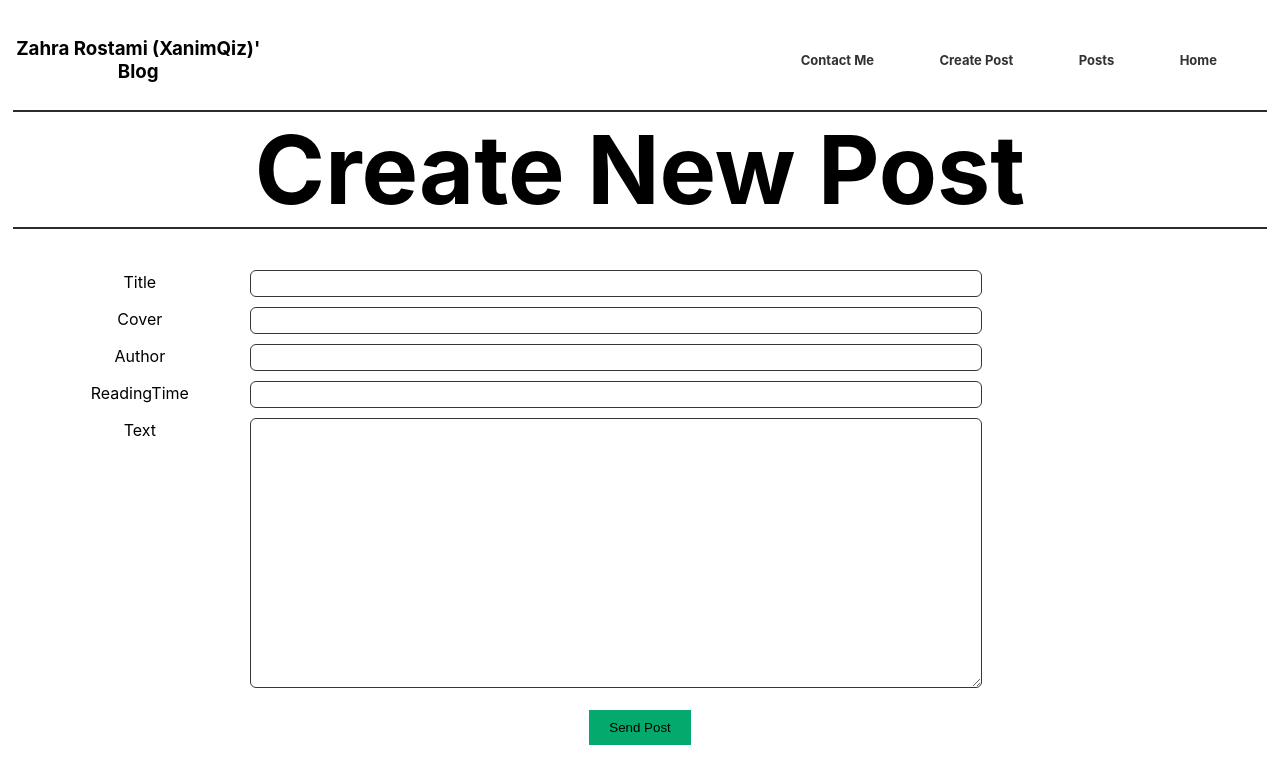
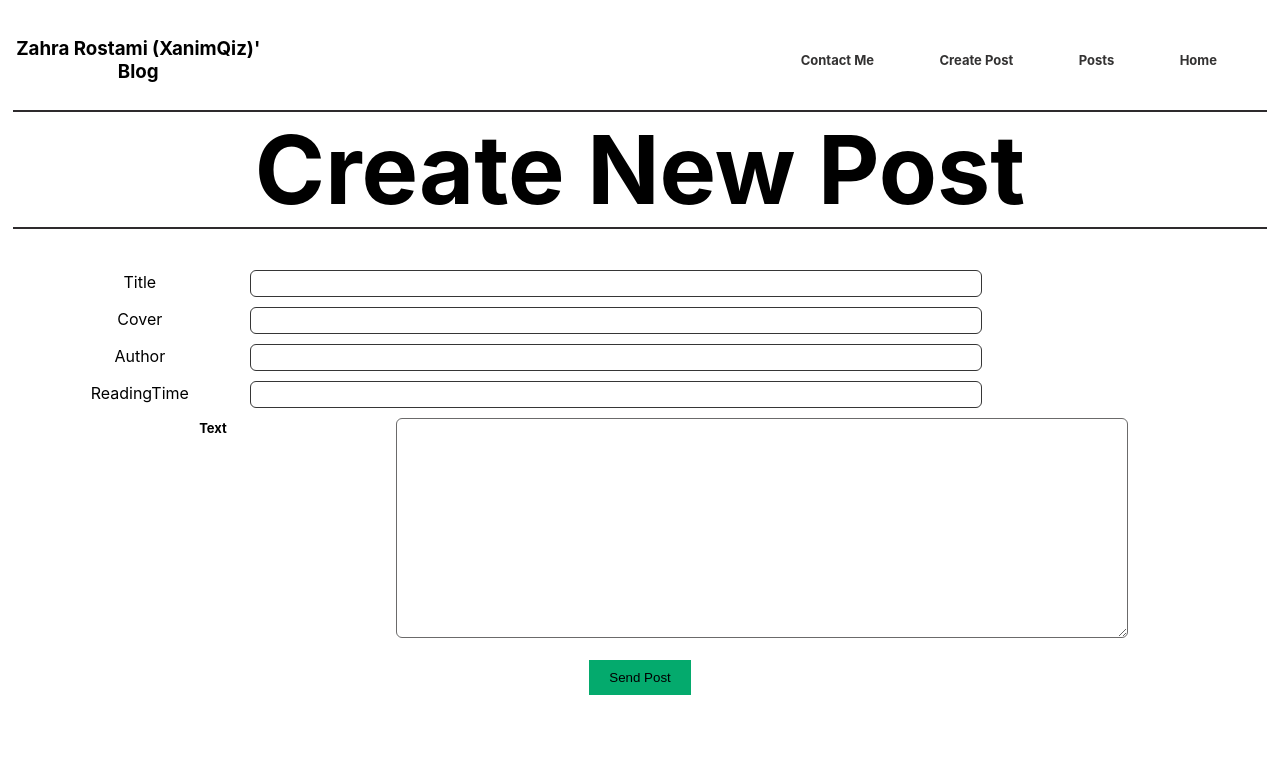
Before and after one commit to zahraRostami1999/blog-app, a React (Create React App) app: page /Create-Post in a window 1280 px wide. Shown: the top 784 px of the page. Built offline with nearby package versions, Linux system fonts and the light colour scheme.

Commit message:
edit textArea style file

```diff
--- a/src/Components/textArea/textarea.module.css
+++ b/src/Components/textArea/textarea.module.css
@@ -5,16 +5,18 @@
 
 .col_25 {
     float: left;
-    width: 18%;
+    width: 30%;
     margin-top: 12px;
+    font-size: 13px;
+    font-weight: bold;
   }
 
   .col_75 {
-    border: 1px solid #363636;
+    border: 1px solid #6b6a6a;
     border-radius: 6px;
     padding: 5px 20px;
     float: left;
     width: 60%;
     margin-top: 10px;
-    min-height: 270px;
+    min-height: 220px;
   }
```
